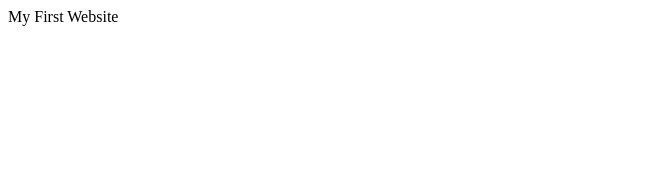
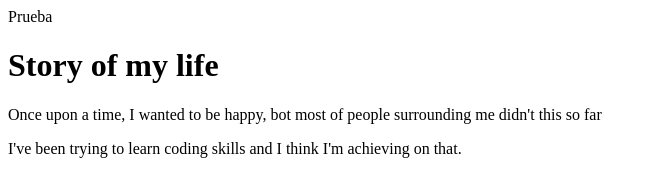
Before and after one commit to emiguelsr/git_test, a plain HTML site: page html-boilerplate/My first website/index.html in a window 1280 px wide. Shown: the whole page, without its empty margins (0-654 px from the left). Drawn offline with Linux system fonts and the light colour scheme.

Commit message:
"Estoy actualizando porque habian duplicados"

```diff
--- a/html-boilerplate/My first website/index.html
+++ b/html-boilerplate/My first website/index.html
@@ -1,14 +1,13 @@
 <!DOCTYPE html>
-
-<html>
+<html lang="en">
 
 <head>
-    <meta charset="UTF-8">
-    <title>My First Website</title>
+     Prueba
 </head>
 
 <body>
-    My First Website
+    <h1> Story of my life</h1>
+    <p> Once upon a time, I wanted to be happy, bot most of people surrounding me didn't this so far </p>
+    <p> I've been trying to learn coding skills and I think I'm achieving on that.</p>
 </body>
-
 </html>
```
